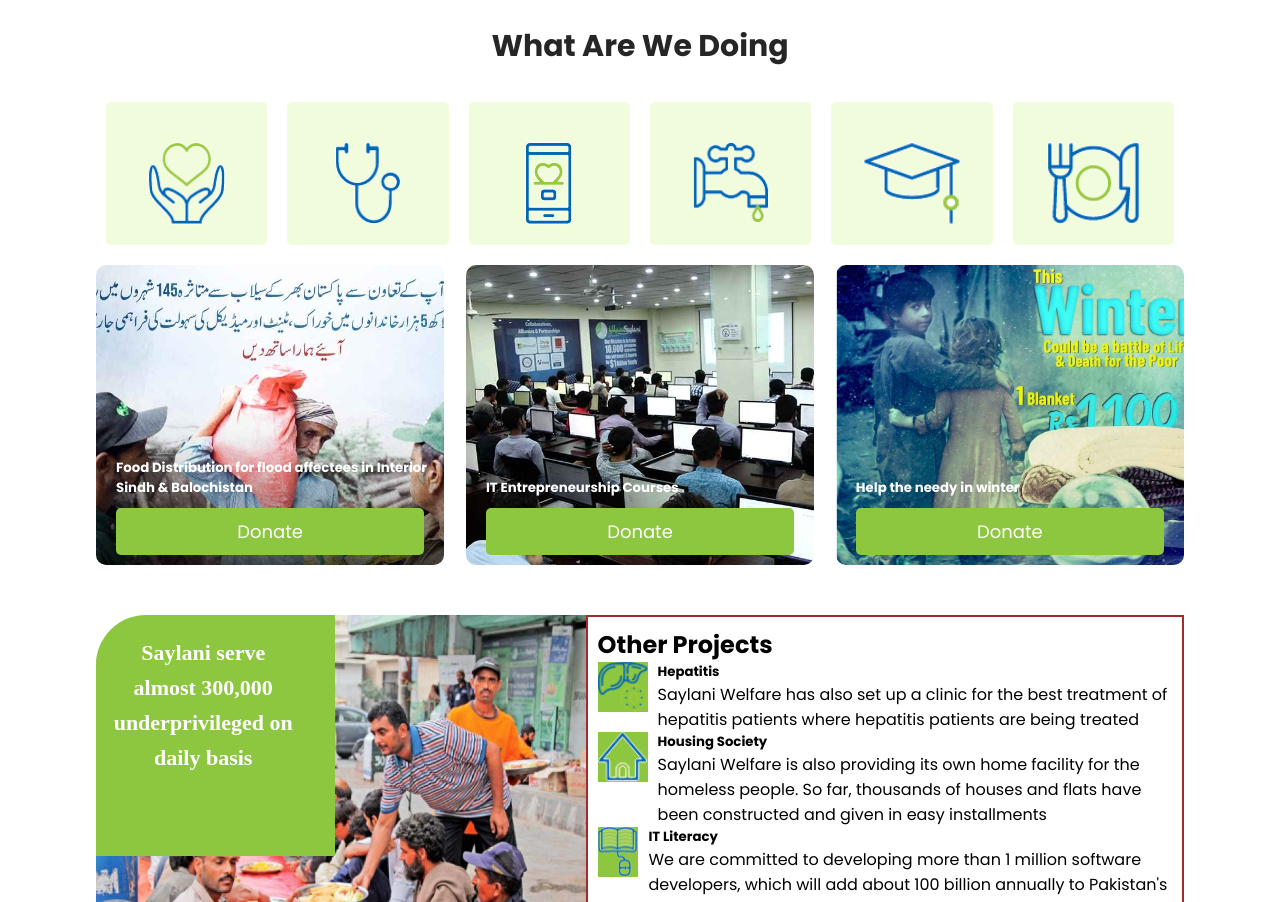
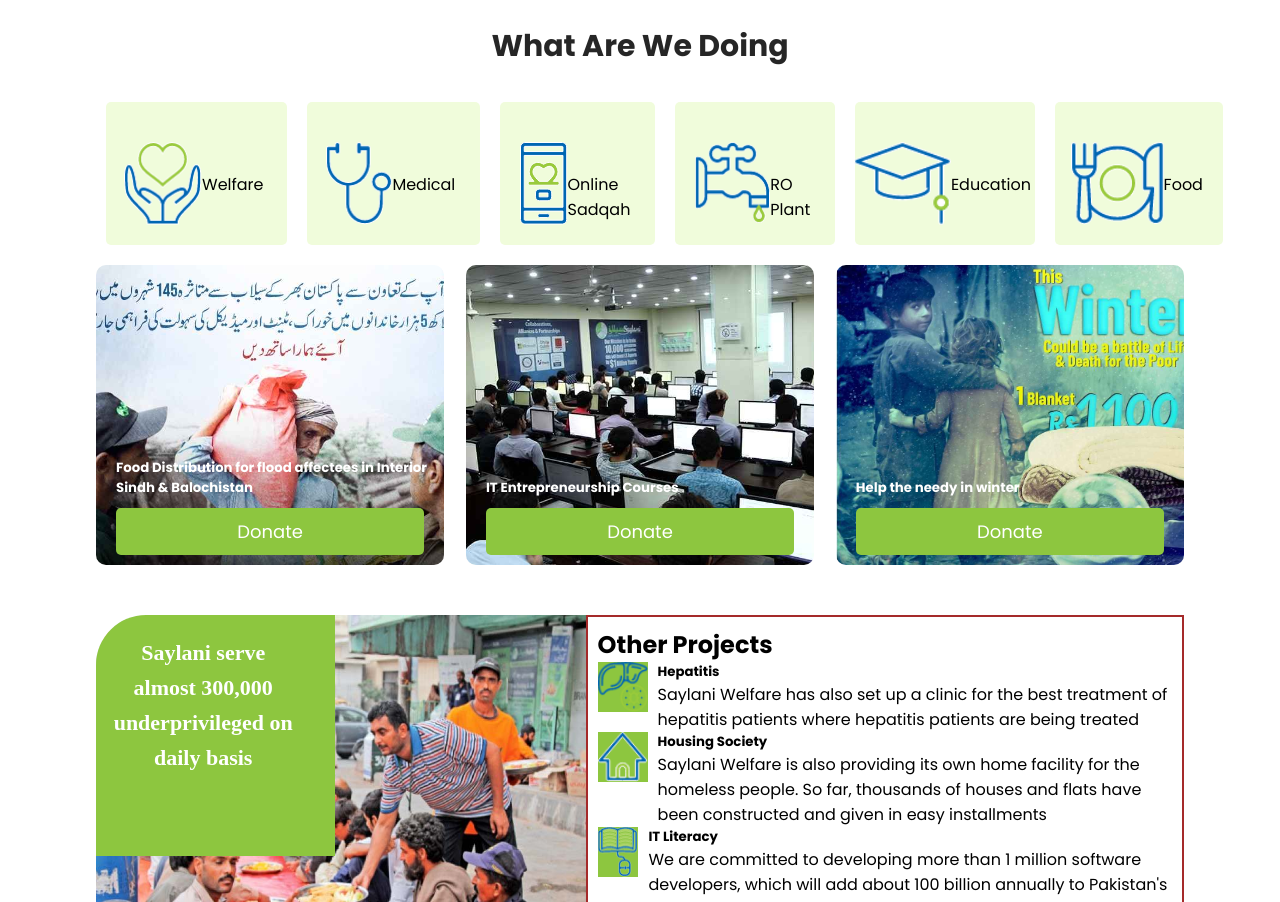
Before and after one commit to meerquais/Saylani-website-Assignment, a plain HTML site: page index.html in a window 1280 px wide. Shown: the part 1517-2419 px from the top of the page. Drawn offline with Linux system fonts and the light colour scheme.

Commit message:
Saylani Assigment done

```diff
--- a/Css/style.css
+++ b/Css/style.css
@@ -220,6 +220,12 @@
   display: flex;
   justify-content: center;
   padding: 20px;
+}
+.icons div span{
+  /* text-align: center; */
+  /* border: 1px solid red; */
+  margin-top: 50px;
+  margin-right:5px;
 }
 .icons div img {
   /* display: flex; */
--- a/index.html
+++ b/index.html
@@ -99,12 +99,18 @@
                 <h2>
                     What Are We Doing</h2>
                 <div class="icons">
-                    <div><img src="./images/walfare.png" alt=""></div>
-                    <div><img src="./images/medical.png" alt=""></div>
-                    <div><img src="./images/sadqa.png" alt=""></div>
-                    <div><img src="./images/ro.png" alt=""></div>
-                    <div><img src="./images/Education.png" alt=""></div>
-                    <div><img src="./images/Foods.png" alt=""></div>
+                    <div><img src="./images/walfare.png" alt="">
+                        <span>Welfare</span></div>
+                    <div><img src="./images/medical.png" alt="">
+                    <span>Medical</span></div>
+                    <div><img src="./images/sadqa.png" alt="">
+                    <span>Online Sadqah</span></div>
+                    <div><img src="./images/ro.png" alt="">
+                    <span>RO Plant</span></div>
+                    <div><img src="./images/Education.png" alt="">
+                    <span>Education</span></div>
+                    <div><img src="./images/Foods.png" alt="">
+                    <span>Food</span></div>
                 </div>
 
             </div>
```
